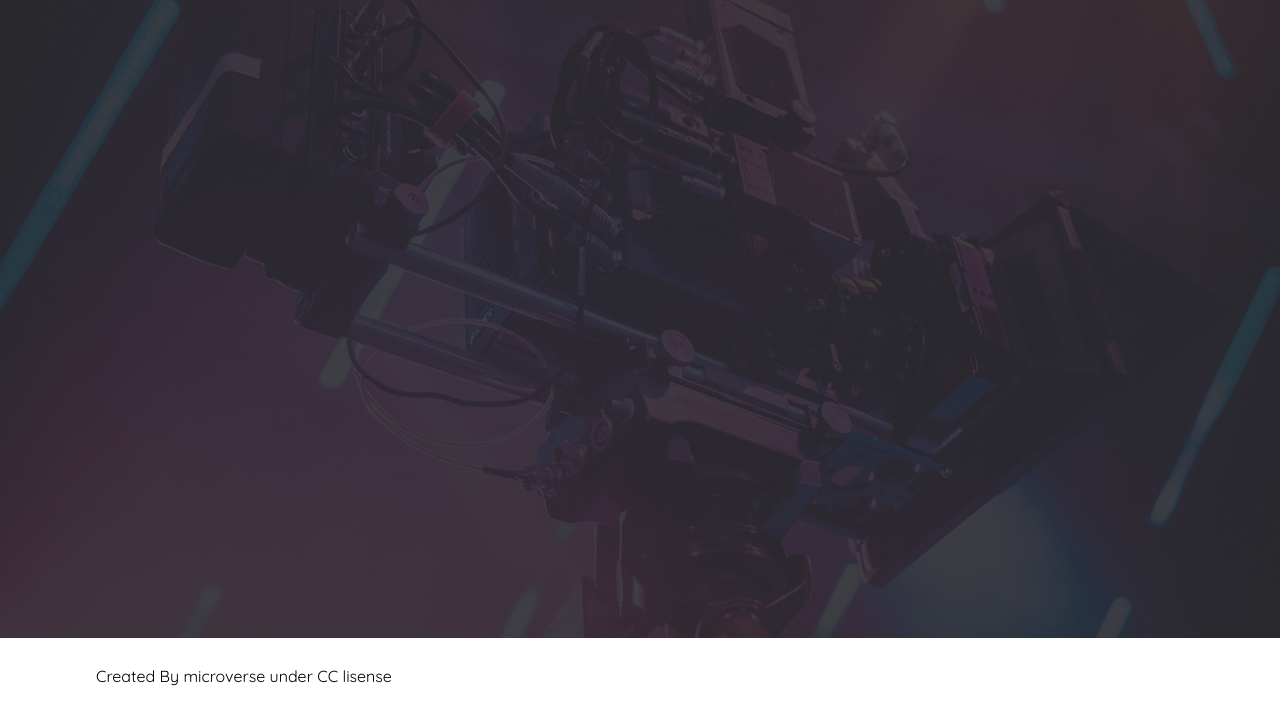
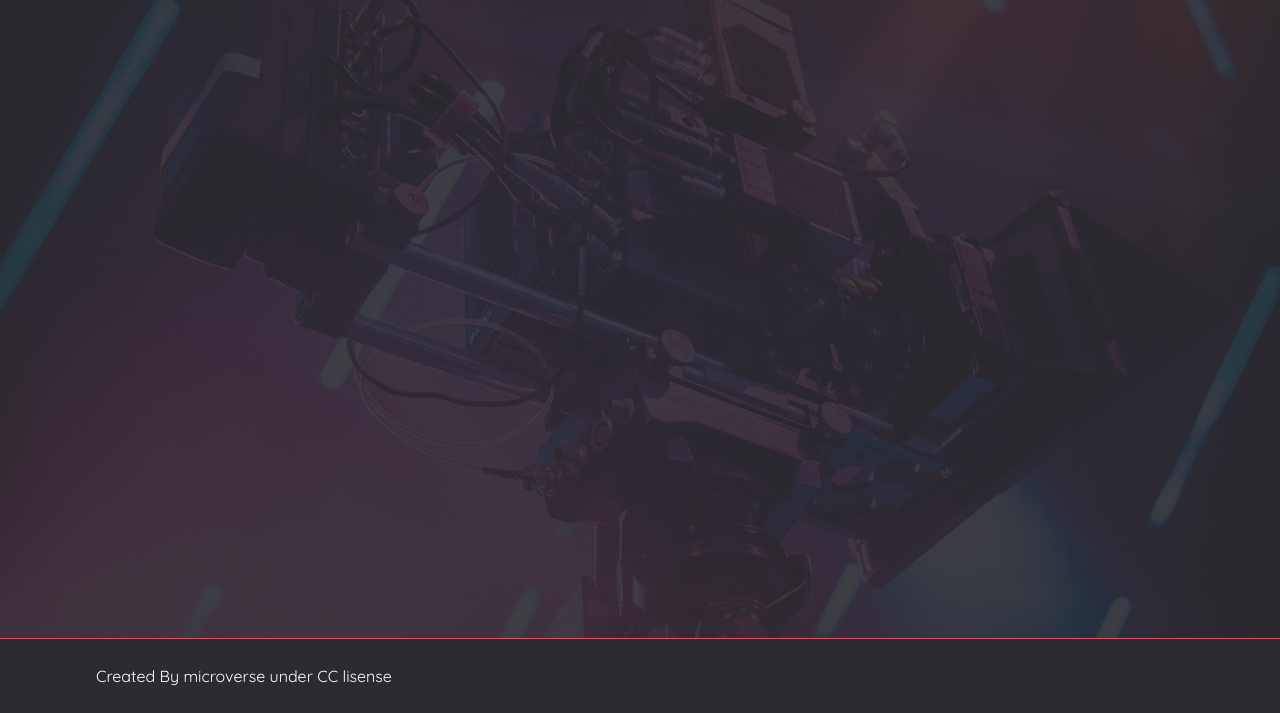
Before and after one commit to moise10r/RickAndMorty, a website built with webpack: page src/index.html in a window 1280 px wide. Shown: the part 87-800 px from the top of the page. Built offline with nearby package versions, Linux system fonts and the light colour scheme; no server answers.

Commit message:
Add footer section style.

```diff
--- a/src/style.css
+++ b/src/style.css
@@ -27,7 +27,14 @@ html {
 #footer {
   width: 100%;
   height: 75px;
+  background-color: var(--secondaryColor);
+  border-top: 1px solid var(--primaryColor);
 }
+
+#footer p {
+  color: var(--text-color);
+}
+
 
 .main-footer-container {
   width: 90%;
```
